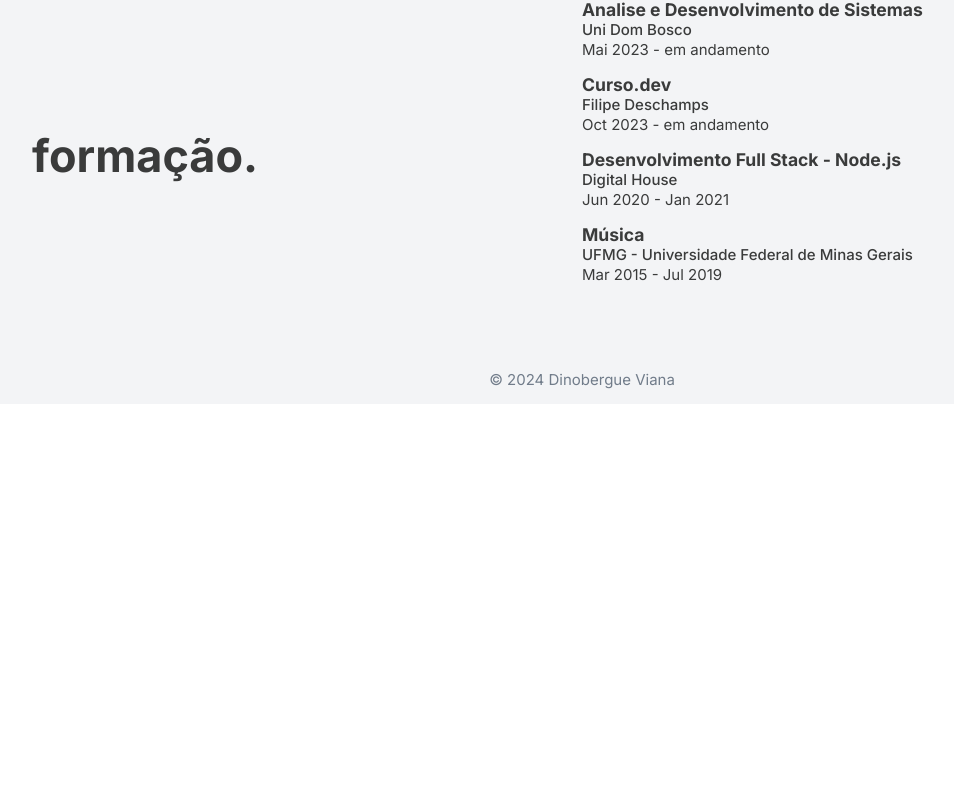
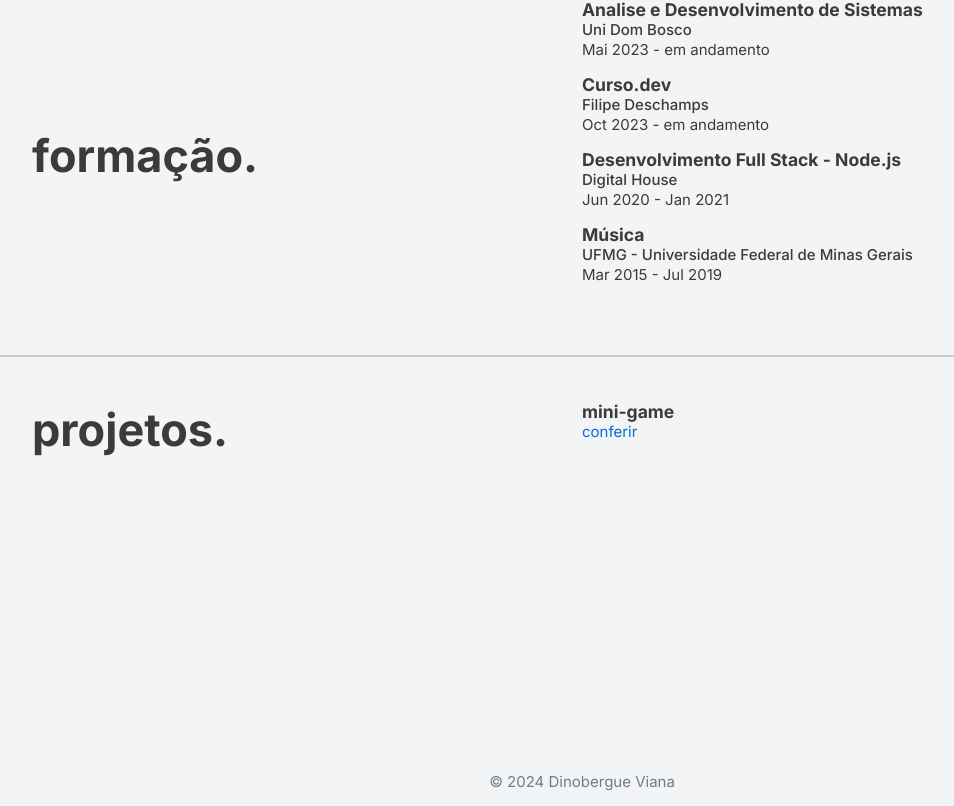
Before and after one commit to dinobergviana/meu-site, a Vue app: page / in a window 1280 px wide. Shown: the part 2158-2964 px from the top of the page, without its empty margins (58-1012 px from the left). Before the commit the page ends 2562 px from the top, so only its background shows below. Built offline with nearby package versions, Linux system fonts and the light colour scheme.

Commit message:
feat: create mini-game base structure

```diff
--- a/src/assets/css/global.css
+++ b/src/assets/css/global.css
@@ -17,6 +17,7 @@
   --gray-600: #3a3b3b;
   --gray-400: #576270;
   --gray-200: #717c8a;
+  --gray-100: #d3d8de;
 
   --red-400: #eb3342;
   --red-200: #ff7b72;
--- /dev/null
+++ b/src/components/projects/Projects.vue
@@ -0,0 +1,102 @@
+<template>
+  <section id="projects" class="my-projects-container">
+    <div class="projects-title-container">
+      <h3 class="projects-title">
+        {{ lang === "pt" ? "projetos." : "projects." }}
+      </h3>
+    </div>
+    <div class="projects-container">
+      <h3>mini-game</h3>
+      <router-link to="/mini-game">conferir</router-link>
+    </div>
+  </section>
+</template>
+<script>
+  import { mapState } from "pinia";
+  import { useGlobalState } from "../../stores/global-state";
+
+  export default {
+    name: "MyProjects",
+    computed: {
+      ...mapState(useGlobalState, {
+        lang: "getLang",
+        myProjects() {
+          return [];
+        },
+      }),
+    },
+  };
+</script>
+
+<style scoped>
+.my-projects-container {
+  display: grid;
+  grid-template-columns: 1fr 1fr;
+  min-height: 50vh;
+  background: var(--white-100);
+  padding: 3rem 6rem;
+}
+
+.my-projects-title-container {
+  display: flex;
+  align-items: center;
+}
+
+.projects-title {
+  font-size: 3rem;
+  color: var(--gray-600);
+}
+
+.projects-container {
+  color: var(--gray-600);
+  text-align: justify;
+  line-height: 20px;
+}
+
+.project-container {
+  margin-bottom: 1rem;
+}
+
+.job-rule {
+  font-weight: 500;
+}
+
+.my-projects-text-paragraph {
+  margin-bottom: 1rem;
+}
+
+a {
+  text-decoration: none;
+  color: var(--blue-300);
+  transition: 0.2s;
+}
+
+a:hover {
+  color: var(--blue-200);
+}
+
+.warning {
+  color: var(--gray-200);
+  text-align: left;
+  font-size: 1.2rem;
+}
+
+hr {
+  margin: 1.5rem 0;
+  border: 0.9px solid;
+  border-color: var(--divider);
+}
+
+@media (max-width: 840px) {
+  .my-projects-container {
+    display: flex;
+    flex-direction: column;
+    padding: 4rem;
+  }
+
+  .my-projects-title-container {
+    justify-content: center;
+    margin-bottom: 4rem;
+  }
+}
+</style>
--- a/src/pages/home/Home.vue
+++ b/src/pages/home/Home.vue
@@ -7,6 +7,8 @@
     <Experience />
     <hr />
     <Education />
+    <hr>
+    <MyProjects />
   </section>
 </template>
 <script>
@@ -14,8 +16,8 @@ import MainHeader from "../../components/header/Header.vue";
 import Hero from "../../components/hero/Hero.vue";
 import About from "../../components/about/About.vue";
 import Education from "../../components/education/Education.vue";
-
 import Experience from "../../components/experience/Experience.vue";
+import MyProjects from "../../components/projects/Projects.vue"
 
 export default {
   name: "HomePage",
@@ -25,6 +27,7 @@ export default {
     About,
     Experience,
     Education,
+    MyProjects
   },
 };
 </script>
--- /dev/null
+++ b/src/pages/mini-game/index.vue
@@ -0,0 +1,68 @@
+<template>
+  <div class="container">
+    <div class="game-wrapper">
+      <div class="column">
+        <button class="word-button" type="button">teste</button>
+        <button class="word-button" type="button">teste</button>
+        <button class="word-button" type="button">teste</button>
+        <button class="word-button" type="button">teste</button>
+      </div>
+      <div class="column">
+        <button class="word-button" type="button">teste</button>
+        <button class="word-button" type="button">teste</button>
+        <button class="word-button" type="button">teste</button>
+        <button class="word-button" type="button">teste</button>
+      </div>
+    </div>
+  </div>
+</template>
+
+<script setup>
+
+</script>
+
+<style scoped>
+  .container {
+    min-height: calc(100vh - 50px);
+    background: var(--white);
+    display: flex;
+    align-items: center;
+  }
+
+  .game-wrapper {
+    width: 500px;
+    margin: 0 auto;
+    border: 1px solid var(--gray-100);
+    display: flex;
+    justify-content: space-evenly;
+    padding: 20px 0;
+  }
+
+  .column {
+    display: flex;
+    flex-direction: column;
+    justify-content: space-around;
+  }
+
+  .word-button {
+    height: 80px;
+    width: 200px;
+    border: 0;
+    font-size: 1.5rem;
+    color: var(--gray-400);
+  }
+
+  .word-button + .word-button  {
+    margin-top: 20px;
+  }
+
+  @media (max-width: 425px) {
+    .game-wrapper {
+      width: 100%;
+    }
+
+    .word-button {
+      width: 150px;
+    }
+  }
+</style>
--- a/src/router/index.js
+++ b/src/router/index.js
@@ -1,5 +1,6 @@
 import { createRouter, createWebHistory } from "vue-router";
 import HomePage from "../pages/home/Home.vue";
+// import MiniGame from "../pages/mini-game/index.vue"
 
 const routes = [
   {
@@ -7,6 +8,11 @@ const routes = [
     name: "Home",
     component: HomePage,
   },
+  {
+    path: "/mini-game",
+    name: "MiniGame",
+    component: () => import("../pages/mini-game/index.vue")
+  }
 ];
 
 export const router = createRouter({
```
Also changed, not shown: src/components/projects/my-projects-lang.js (added).
